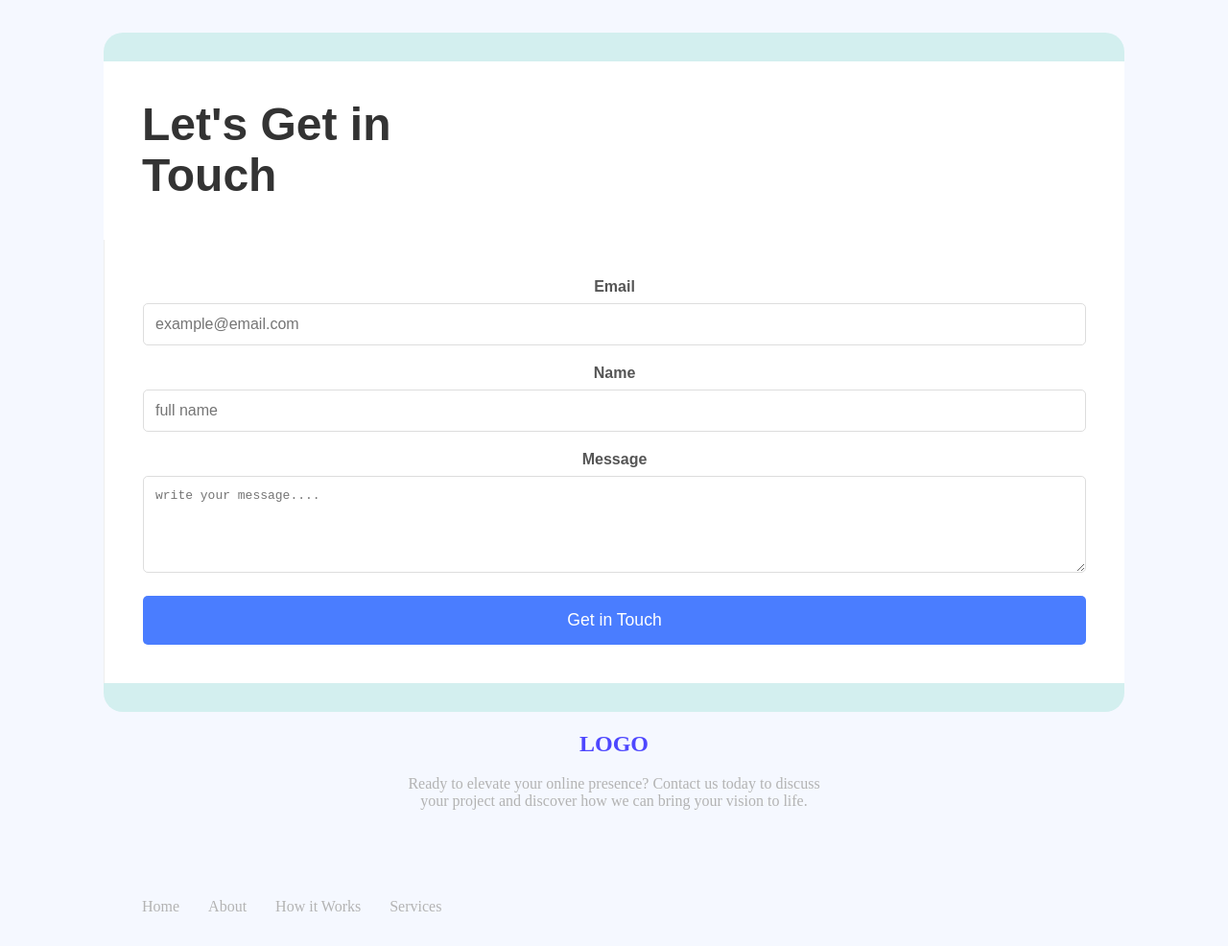
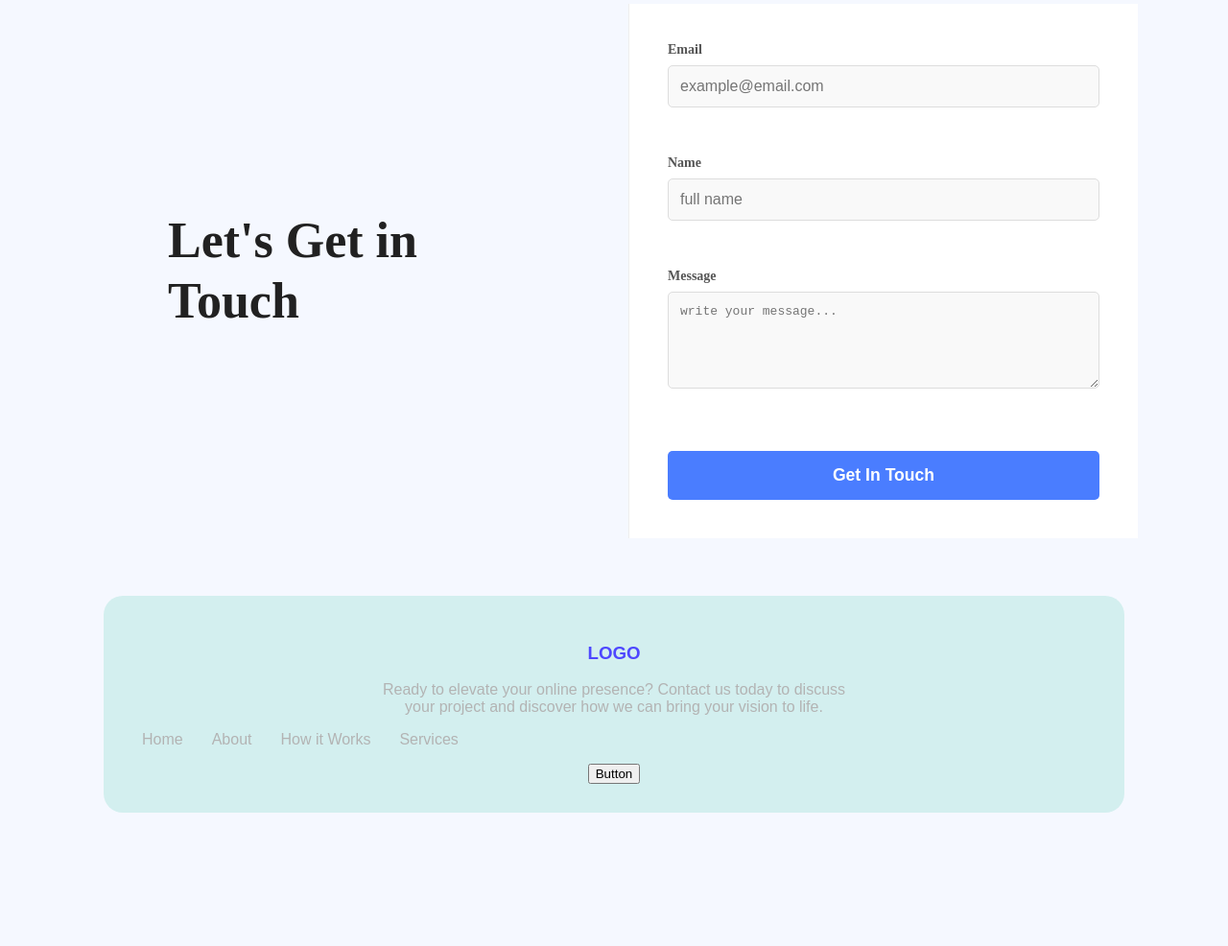
Before and after one commit to Afrida-Islam/Assignment001, a plain HTML site: page index.html in a window 1280 px wide. Shown: the part 2074-3060 px from the top of the page at 96% size. After the commit the page ends 2929 px from the top, so only its background shows below. Drawn offline with Linux system fonts and the light colour scheme.

Commit message:
Contact form design improved

```diff
--- a/index.html
+++ b/index.html
@@ -141,44 +141,62 @@
       </div>
     </section>
 
- </main>
-      <footer> <nav><div class="container">
-        <div class="contact-text">
-            <h1>Let's Get in</h1>
-            <h1>Touch</h1>
+    <div class="contact-section-container">
+
+        <div class="contact-intro">
+            <h1>Let's Get in Touch</h1>
         </div>
-        <div class="contact-form">
-            <form action="#" method="POST">
+
+        <div class="contact-form-container">
+            <form class="contact-form">
+
                 <div class="form-group">
                     <label for="email">Email</label>
-                    <input type="email" id="email" name="email" placeholder="example@email.com" required>
+                    <input type="email" id="email" name="email" placeholder="example@email.com">
                 </div>
+
                 <div class="form-group">
                     <label for="name">Name</label>
-                    <input type="text" id="name" name="name" placeholder="full name" required>
+                    <input type="text" id="name" name="name" placeholder="full name">
                 </div>
+
                 <div class="form-group">
                     <label for="message">Message</label>
-                    <textarea id="message" name="message" rows="5" placeholder="write your message...." required></textarea>
+                    <textarea id="message" name="message" rows="5" placeholder="write your message..."></textarea>
                 </div>
-                <button type="submit">Get in Touch</button></nav>
+
+                <button type="submit" class="submit-button">Get In Touch</button>
             </form>
+        </div>
+
+    </div>
+
+ </main>
+      <footer>
+        <nav>
+          <div class="container">
+
             <div class="header-content">
               <section class="tagline">
                 <h1 class="style" style="text-align: center;">LOGO</h1>
                 <p style="text-align: center;">
-            Ready to elevate your online presence? Contact us today to discuss<br> your project and discover how we can bring your vision to life.
-         <nav style="text-align: center;">
+                    Ready to elevate your online presence? Contact us today to discuss<br> your project and discover how we can bring your vision to life.</p>
+
                 <ul >
                   <li> <a class="dark-2" href="#">Home</a></li>
                     <li> <a class="dark-2"  href="#">About</a></li>
                     <li>  <a class="dark-2"  href="#">How it Works</a></li>
                   <li>   <a  class="dark-2" href="#">Services</a></li>
                 </ul>
-        </nav></p>
+
+                <div style="text-align: center;"> <button>Button</button></div>
+              </section>
+            </div>
+        </nav>
 
 
-    </div></section>
       </footer>
+
+
   </body>
 </html>
--- a/styles/portfolio.css
+++ b/styles/portfolio.css
@@ -107,13 +107,13 @@ background-color:rgb(211, 239, 239);
   font-size:50px ;
 }
 
-.contact-text {
-    flex: 1;
+.footer-text {
+
     display: flex;
     flex-direction: column;
     justify-content: center;
     align-items: flex-start;
-    padding: 40px;
+    padding: 0px 40px;
     background-color: #fff;
 }
 
@@ -124,14 +124,17 @@ background-color:rgb(211, 239, 239);
     line-height: 1.1;
 }
 
-.contact-form {
+.contact-form { display: flex;
+    flex-direction: column;
+    width: 100%;
+    gap: 25px;
     flex: 1;
     padding: 40px;
     background-color: #fff;
     border-left: 1px solid #eee;
 }
 
-.form-group {
+.form-text {
     margin-bottom: 20px;
 }
 
@@ -172,7 +175,28 @@ button[type="submit"] {
 button[type="submit"]:hover {
     background-color: #3a60d0;
 }
+.parent-container {
+    background-color: lightsalmon;
+    padding: 20px;
 
+    /* Use flexbox to arrange the child elements horizontally */
+    display: flex;
+    justify-content: center;
+    /* Center the children within the parent */
+    gap: 40px;
+
+    width: 80%;
+    max-width: 1000px;
+    min-height: 400px;
+    margin: 50px auto;
+}
+
+.child-box {
+    background-color: blue;
+
+    width: 300px;
+    height: 300px;
+}
 /* Ritu test */
 
 .card-title {
@@ -232,10 +256,10 @@ button[type="submit"]:hover {
         font-size: 2.5em;
     }
 
-    .contact-form {
+    /* .contact-form {
         padding: 30px;
         border-left: none;
-    }
+    } */
 .header-content {
     text-align: center;
     padding: 20px;
@@ -435,3 +459,105 @@ nav ul{ display: flex; text-align: center;
 
 
 }
+
+/* For Contact section */
+.contact-section-container {
+    display: flex;
+    justify-content: center;
+    align-items: center;
+    margin-top: 30px;
+    padding: 0px auto;
+    border-radius: 20px;
+    gap: 80px; /* Space between the heading and the form */
+}
+
+/* --- Left Side: Heading --- */
+.contact-intro {
+    flex: 1; /* Allows the left side to take up available space */
+    max-width: 400px;
+}
+
+.contact-intro h1 {
+    font-size: 52px;
+    font-weight: 700;
+    color: #212121; /* Dark text color */
+    line-height: 1.2;
+    margin: 0;
+}
+
+/* --- Right Side: Contact Form --- */
+.contact-form-container {
+    flex: 1; /* Allows the form container to take up available space */
+    max-width: 450px;
+}
+
+
+.form-group {
+    margin-bottom: 25px;
+    display: flex;
+    flex-direction: column;
+}
+
+label {
+    font-size: 14px;
+    font-weight: 600;
+    color: #555;
+    margin-bottom: 8px;
+}
+
+input[type="email"],
+input[type="text"],
+textarea {
+    padding: 15px 20px;
+    border: 1px solid #e0e0e0; /* Light border color */
+    border-radius: 8px;
+    font-size: 16px;
+    color: #333;
+    background-color: #f9f9f9;
+    transition: border-color 0.3s;
+}
+
+input:focus,
+textarea:focus {
+    border-color: #4b34c0; /* Focus border color */
+    outline: none;
+    background-color: #ffffff;
+}
+
+textarea {
+    resize: vertical; /* Allow vertical resizing of the message area */
+}
+
+/* --- Submit Button --- */
+.submit-button {
+    background-color: #5d3dfc; /* Vibrant purple/blue color */
+    color: #ffffff;
+    padding: 15px 30px;
+    border: none;
+    border-radius: 8px;
+    font-size: 16px;
+    font-weight: 700;
+    cursor: pointer;
+    transition: background-color 0.3s, transform 0.2s;
+    margin-top: 15px;
+}
+
+.submit-button:hover {
+    background-color: #4b34c0; /* Slightly darker shade on hover */
+    transform: translateY(-2px);
+}
+
+/* --- Responsive Adjustments --- */
+@media (max-width: 1024px) {
+    .contact-section-container {
+        flex-direction: column; /* Stack elements vertically on smaller screens */
+        padding: 40px;
+        gap: 40px;
+    }
+
+    .contact-intro h1 {
+        font-size: 40px;
+        text-align: center;
+        margin-bottom: 20px;
+    }
+}
```
Lines whose indentation alone changed are shown as unchanged.
